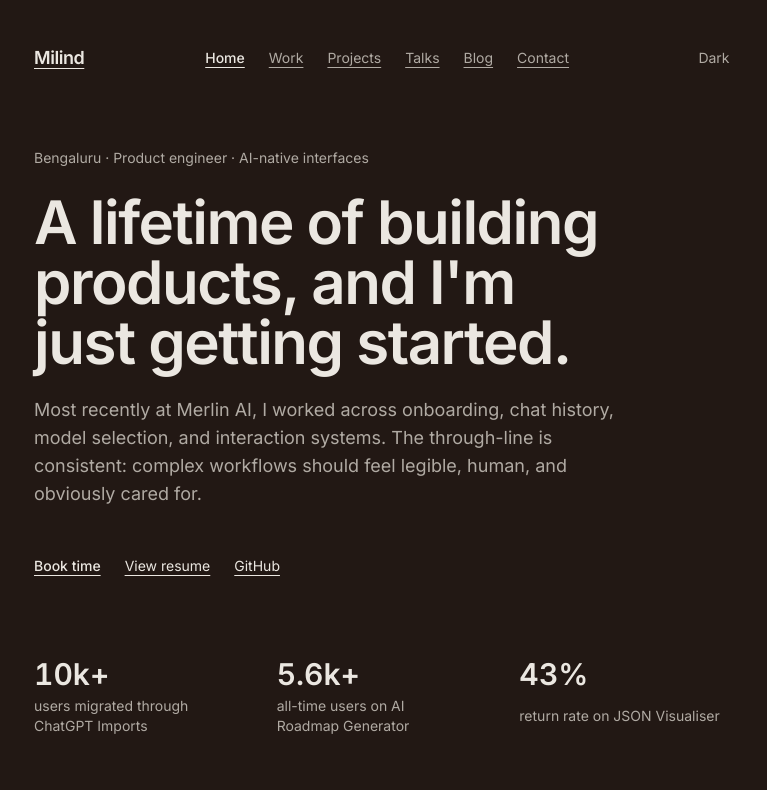
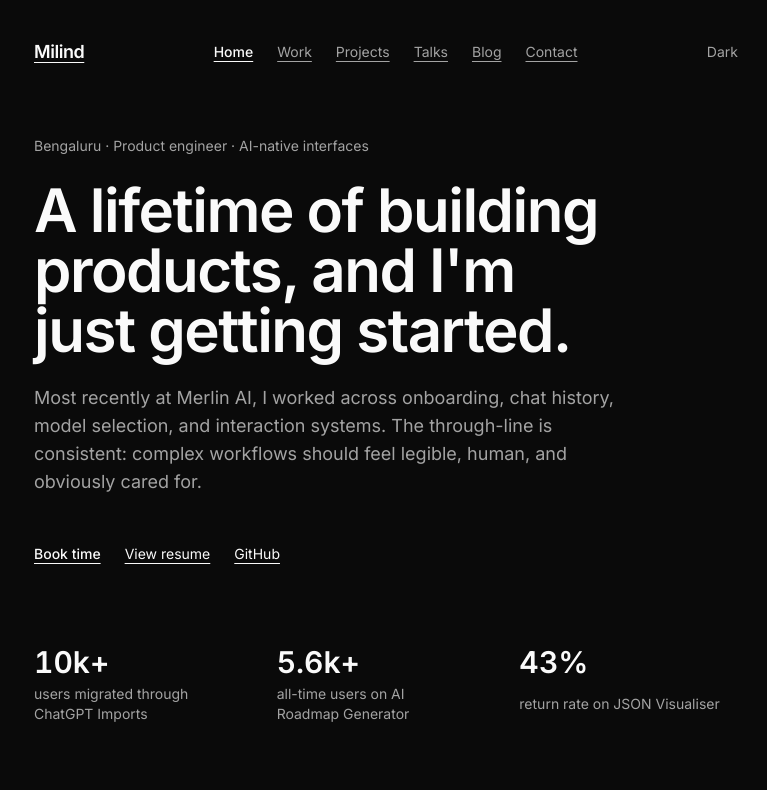
Before and after one commit to thatbeautifuldream/portfolio, a Next.js app: page / in a window 1280 px wide. Shown: the top 790 px of the page, without its empty margins (254-1021 px from the left). Built offline with nearby package versions, Linux system fonts and the light colour scheme.

Commit message:
refactor: update design system to neutral colors and slim down header

```diff
--- a/app/globals.css
+++ b/app/globals.css
@@ -37,46 +37,46 @@
 }
 
 :root {
-  --background: oklch(0.97 0.012 85.6);
-  --foreground: oklch(0.29 0.023 53.3);
-  --card: oklch(0.985 0.008 85.4 / 96%);
-  --card-foreground: oklch(0.29 0.023 53.3);
-  --popover: oklch(0.99 0.004 85.4);
-  --popover-foreground: oklch(0.29 0.023 53.3);
-  --primary: oklch(0.42 0.08 34.8);
-  --primary-foreground: oklch(0.98 0.006 85.4);
-  --secondary: oklch(0.93 0.012 78.3);
-  --secondary-foreground: oklch(0.34 0.025 50.5);
-  --muted: oklch(0.94 0.01 82.2);
-  --muted-foreground: oklch(0.48 0.02 52.8);
-  --accent: oklch(0.9 0.025 67.1);
-  --accent-foreground: oklch(0.34 0.025 50.5);
-  --destructive: oklch(0.57 0.21 28.1);
-  --border: oklch(0.84 0.02 72.1);
-  --input: oklch(0.88 0.017 76.2);
-  --ring: oklch(0.42 0.08 34.8);
-  --radius: 1.25rem;
+  --background: #ffffff;
+  --foreground: #171717;
+  --card: #ffffff;
+  --card-foreground: #171717;
+  --popover: #ffffff;
+  --popover-foreground: #171717;
+  --primary: #171717;
+  --primary-foreground: #fafafa;
+  --secondary: #f5f5f5;
+  --secondary-foreground: #171717;
+  --muted: #f5f5f5;
+  --muted-foreground: #737373;
+  --accent: #e5e5e5;
+  --accent-foreground: #171717;
+  --destructive: #dc2626;
+  --border: #e5e5e5;
+  --input: #e5e5e5;
+  --ring: #171717;
+  --radius: 0.75rem;
 }
 
 .dark {
-  --background: oklch(0.22 0.018 41.2);
-  --foreground: oklch(0.93 0.01 79.1);
-  --card: oklch(0.28 0.017 42.7 / 94%);
-  --card-foreground: oklch(0.93 0.01 79.1);
-  --popover: oklch(0.26 0.017 42.1);
-  --popover-foreground: oklch(0.93 0.01 79.1);
-  --primary: oklch(0.72 0.09 45.1);
-  --primary-foreground: oklch(0.2 0.015 40.3);
-  --secondary: oklch(0.32 0.018 41.4);
-  --secondary-foreground: oklch(0.93 0.01 79.1);
-  --muted: oklch(0.31 0.016 41.3);
-  --muted-foreground: oklch(0.74 0.012 72.5);
-  --accent: oklch(0.37 0.03 49.5);
-  --accent-foreground: oklch(0.95 0.007 81.4);
-  --destructive: oklch(0.69 0.16 24.9);
-  --border: oklch(0.4 0.018 45.2);
-  --input: oklch(0.36 0.016 43.2);
-  --ring: oklch(0.72 0.09 45.1);
+  --background: #0a0a0a;
+  --foreground: #fafafa;
+  --card: #171717;
+  --card-foreground: #fafafa;
+  --popover: #171717;
+  --popover-foreground: #fafafa;
+  --primary: #fafafa;
+  --primary-foreground: #171717;
+  --secondary: #262626;
+  --secondary-foreground: #fafafa;
+  --muted: #262626;
+  --muted-foreground: #a3a3a3;
+  --accent: #262626;
+  --accent-foreground: #fafafa;
+  --destructive: #dc2626;
+  --border: #262626;
+  --input: #262626;
+  --ring: #d4d4d4;
 }
 
 @utility section-shell {
--- a/components/portfolio/mobile-nav.tsx
+++ b/components/portfolio/mobile-nav.tsx
@@ -24,7 +24,7 @@ export function MobileNav() {
     <header className="sticky top-0 z-40 bg-background">
       <div className="section-shell">
         <div className="section-inner">
-          <div className="flex items-center justify-between gap-3 py-3">
+          <div className="flex items-center justify-between gap-3 py-1.5">
             <Link
               className="text-lg font-semibold tracking-tight"
               href={
@@ -81,7 +81,7 @@ export function MobileNav() {
               open ? "max-h-96 opacity-100" : "max-h-0 opacity-0"
             )}
           >
-            <nav aria-label="Mobile" className="grid gap-2 py-3">
+            <nav aria-label="Mobile" className="grid gap-2 py-1.5">
               {navItems.map((item) => (
                 <Link
                   className={cn(
@@ -104,9 +104,7 @@ export function MobileNav() {
               >
                 Book time
               </Link>
-              <div className="pt-2">
-                <ThemeToggle />
-              </div>
+              <ThemeToggle className="text-left text-base" />
             </nav>
           </div>
         </div>
--- a/components/ui/theme-toggle.tsx
+++ b/components/ui/theme-toggle.tsx
@@ -1,14 +1,18 @@
 "use client"
 
 import { useTheme } from "next-themes"
+import { cn } from "@/lib/utils"
 
-export function ThemeToggle() {
+export function ThemeToggle({ className }: { className?: string }) {
   const { resolvedTheme, setTheme } = useTheme()
 
   return (
     <button
       onClick={() => setTheme(resolvedTheme === "dark" ? "light" : "dark")}
-      className="min-w-[3rem] cursor-pointer text-sm text-muted-foreground transition-colors hover:text-foreground"
+      className={cn(
+        "cursor-pointer text-sm text-muted-foreground transition-colors hover:text-foreground",
+        className
+      )}
       type="button"
     >
       <span className="block dark:hidden">Light</span>
```
